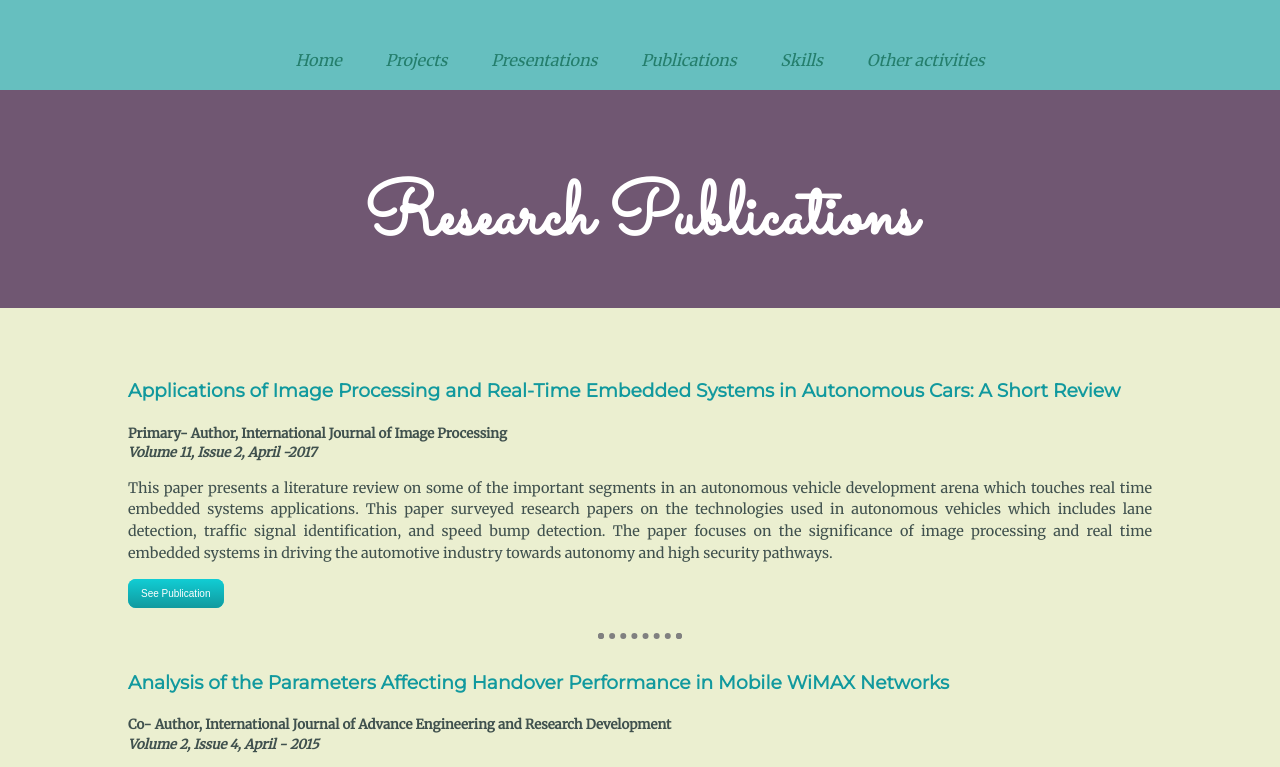
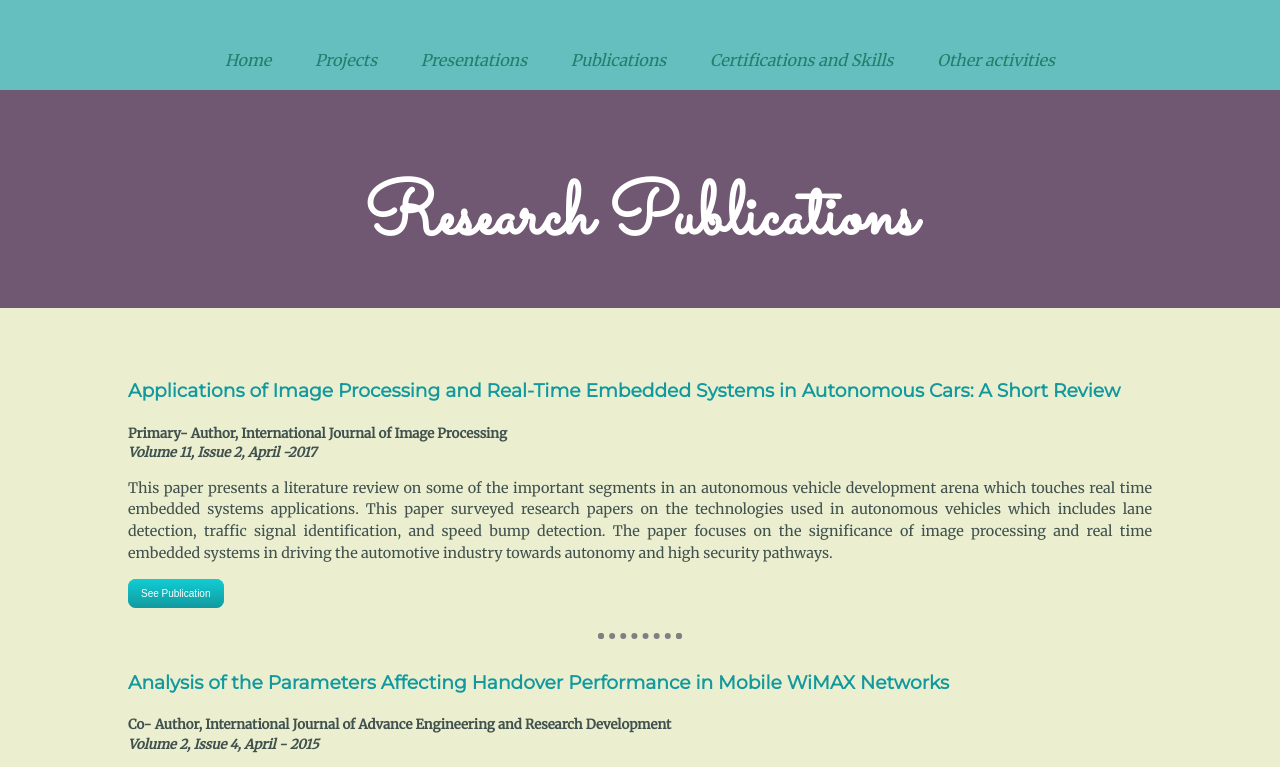
Before and after one commit to VidyaV1993/Personal-Portfolio, a plain HTML site: page publications.html in a window 1280 px wide. Shown: the top 767 px of the page. Drawn offline with Linux system fonts and the light colour scheme; a web font is replaced by a local one.

Commit message:
Updated publications

```diff
--- a/publications.html
+++ b/publications.html
@@ -16,7 +16,7 @@
     <a class="header-link" href="projects.html">Projects</a>
     <a class="header-link" href="presentations.html">Presentations</a>
     <a class="header-link" href="publications.html">Publications</a>
-    <a class="header-link" href="skills.html">Skills</a>
+    <a class="header-link" href="skills.html">Certifications and Skills</a>
     <a class="header-link" href="activities.html">Other activities</a>
   </div>
 
```
